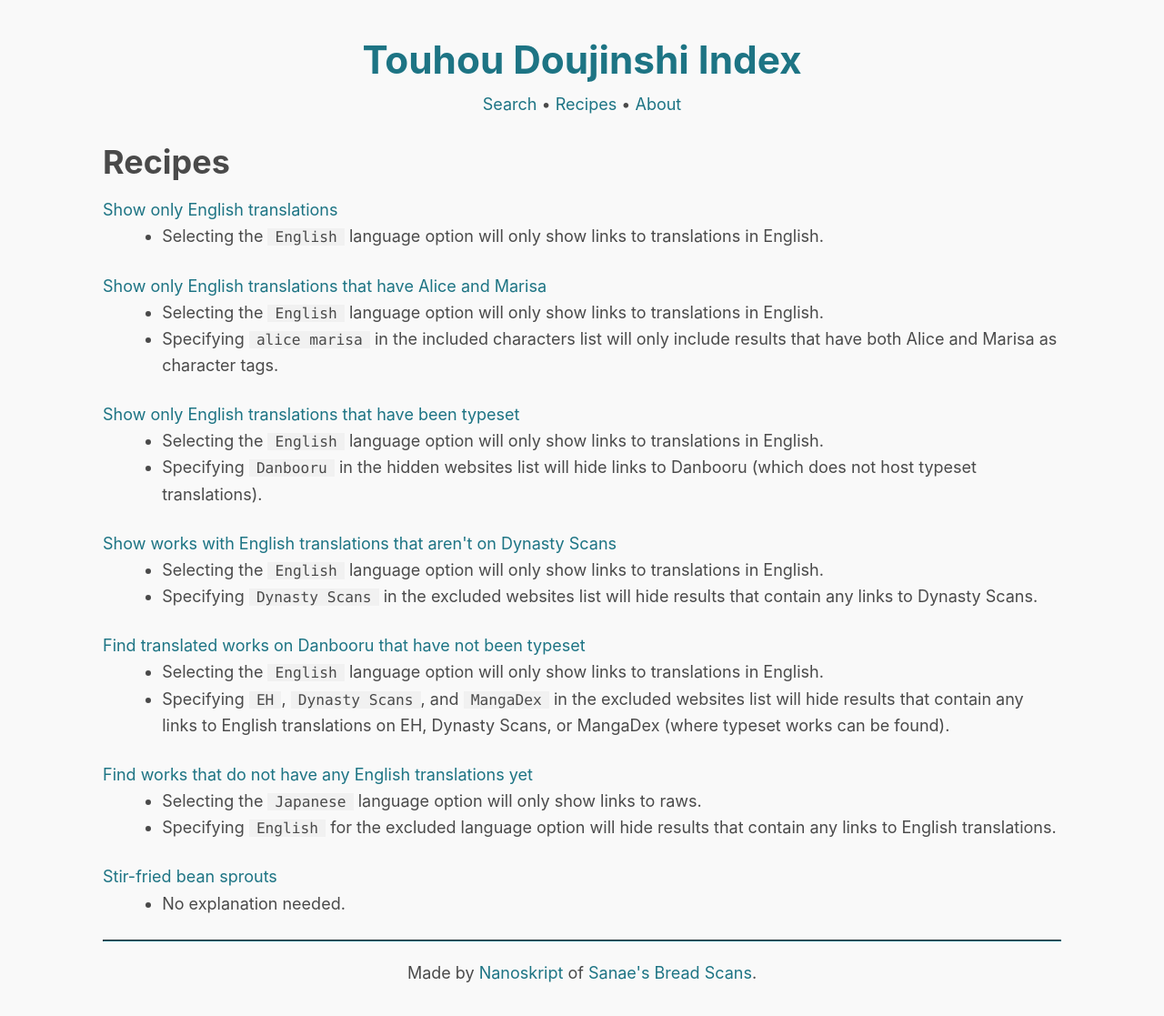
After one commit to nanoskript/touhou-doujinshi-index, a Flask app: page /recipes in a window 1280 px wide. The commit adds this page. Shown: the whole page at 91% size. Run offline with Flask 3, Linux system fonts and the light colour scheme.

Commit message:
feat: add recipes page

```diff
--- a/app.py
+++ b/app.py
@@ -249,6 +249,11 @@ def route_about():
     )
 
 
+@app.route("/recipes")
+def route_recipes():
+    return render_template("recipes.html")
+
+
 @app.errorhandler(peewee.OperationalError)
 def handle_database_error(_e):
     return render_template(
--- a/static/styles.css
+++ b/static/styles.css
@@ -146,3 +146,7 @@ body {
     margin-bottom: 0;
     font-weight: unset;
 }
+
+.recipe-explanation li {
+    margin: 0;
+}
--- a/templates/_base.html
+++ b/templates/_base.html
@@ -23,6 +23,7 @@
     </h1>
     <div style="margin: 1rem;">
         <a href="{{ url_for('route_index') }}">Search</a> •
+        <a href="{{ url_for('route_recipes') }}">Recipes</a> •
         <a href="{{ url_for('route_about') }}">About</a>
     </div>
 </header>
--- /dev/null
+++ b/templates/recipes.html
@@ -0,0 +1,123 @@
+{% extends "_base.html" %}
+
+{% block title %}
+    Recipes
+{% endblock %}
+
+{% block body %}
+    <section>
+        <h2>Recipes</h2>
+        <dl>
+            <dt>
+                <a href="{{ url_for('route_index', language='English') }}">
+                    Show only English translations
+                </a>
+            </dt>
+            <dd class="recipe-explanation">
+                <ul>
+                    <li>
+                        Selecting the <code>English</code> language option will only show links to translations in
+                        English.
+                    </li>
+                </ul>
+            </dd>
+            <dt>
+                <a href="{{ url_for('route_index', language='English', include_characters='alice marisa') }}">
+                    Show only English translations that have Alice and Marisa
+                </a>
+            </dt>
+            <dd class="recipe-explanation">
+                <ul>
+                    <li>
+                        Selecting the <code>English</code> language option will only show links to translations in
+                        English.
+                    </li>
+                    <li>
+                        Specifying <code>alice marisa</code> in the included characters list will
+                        only include results that have both Alice and Marisa as character tags.
+                    </li>
+                </ul>
+            </dd>
+            <dt>
+                <a href="{{ url_for('route_index', language='English', exclude_source=["db"]) }}">
+                    Show only English translations that have been typeset
+                </a>
+            </dt>
+            <dd class="recipe-explanation">
+                <ul>
+                    <li>
+                        Selecting the <code>English</code> language option will only show links to translations in
+                        English.
+                    </li>
+                    <li>
+                        Specifying <code>Danbooru</code> in the hidden websites list will hide links to Danbooru (which
+                        does not host typeset translations).
+                    </li>
+                </ul>
+            </dd>
+            <dt>
+                <a href="{{ url_for('route_index', language='English', exclude_on_source=["ds"]) }}">
+                    Show works with English translations that aren't on Dynasty Scans
+                </a>
+            </dt>
+            <dd class="recipe-explanation">
+                <ul>
+                    <li>
+                        Selecting the <code>English</code> language option will only show links to translations in
+                        English.
+                    </li>
+                    <li>
+                        Specifying <code>Dynasty Scans</code> in the excluded websites list will hide results that
+                        contain any links to Dynasty Scans.
+                    </li>
+                </ul>
+            </dd>
+            <dt>
+                <a href="{{ url_for('route_index', language='English', exclude_on_source=["eh", "ds", "md"]) }}">
+                    Find translated works on Danbooru that have not been typeset
+                </a>
+            </dt>
+            <dd class="recipe-explanation">
+                <ul>
+                    <li>
+                        Selecting the <code>English</code> language option will only show links to translations in
+                        English.
+                    </li>
+                    <li>
+                        Specifying <code>EH</code>, <code>Dynasty Scans</code>, and <code>MangaDex</code> in the
+                        excluded websites list will hide results that contain any links to English translations on EH,
+                        Dynasty Scans, or MangaDex (where typeset works can be found).
+                    </li>
+                </ul>
+            </dd>
+            <dt>
+                <a href="{{ url_for('route_index', language='Japanese', exclude_on_language='English') }}">
+                    Find works that do not have any English translations yet
+                </a>
+            </dt>
+            <dd class="recipe-explanation">
+                <ul>
+                    <li>
+                        Selecting the <code>Japanese</code> language option will only show links to raws.
+                    </li>
+                    <li>
+                        Specifying <code>English</code> for the excluded language option will hide results that contain
+                        any links to English translations.
+                    </li>
+                </ul>
+            </dd>
+            <dt>
+                <a href="{{ url_for('route_book', key='ds-the_sparrows_midnight_dinning_ex_the_okamis_day') }}">
+                    Stir-fried bean sprouts
+                </a>
+            </dt>
+            <dd class="recipe-explanation">
+                <ul>
+                    <li>
+                        No explanation needed.
+                    </li>
+                </ul>
+            </dd>
+        </dl>
+    </section>
+{% endblock %}
```
